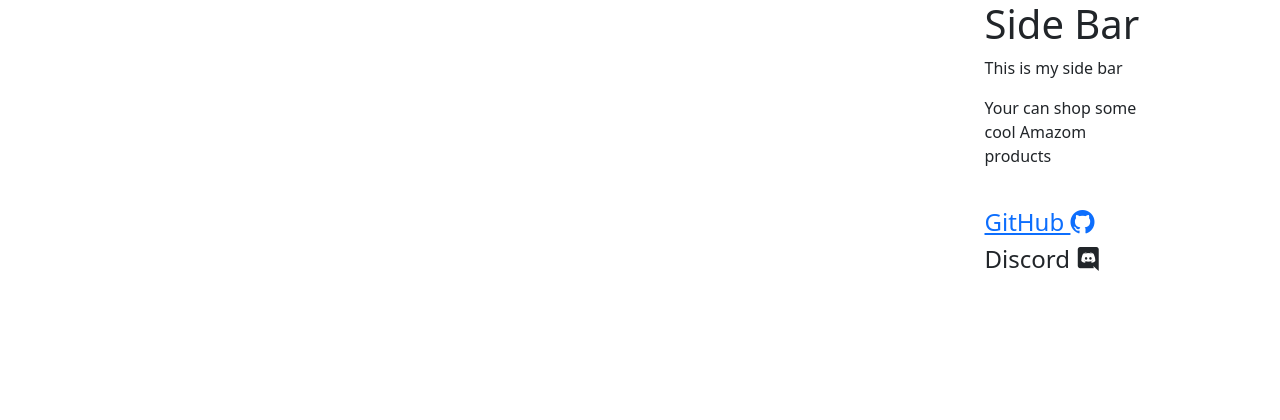
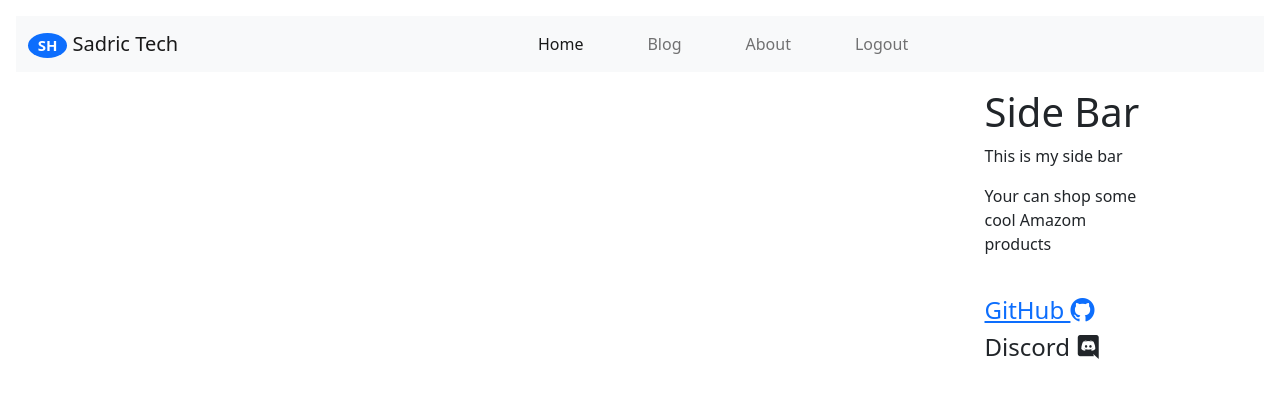
Before and after one commit to sadric5/djangoReactInOne, a Django app: template frontend/templates/base.html in a window 1280 px wide. Shown: the top 420 px of the page. Run offline with Django 3.2, Linux system fonts and the light colour scheme; the template is opened without the code that fills it, so the values that code supplies are empty.

Commit message:
update base.html and adding the nav bar

```diff
--- a/frontend/templates/base.html
+++ b/frontend/templates/base.html
@@ -29,7 +29,7 @@
     </head>
     <body>
         <header>
-
+            {% include 'navBar.html' %}
         </header>
         <div class='container'>
             <div class="row">
--- /dev/null
+++ b/frontend/templates/navBar.html
@@ -0,0 +1,28 @@
+<nav class="navbar navbar-expand-sm navbar-light bg-light m-3">
+    <div class="container-fluid">
+      <a class="navbar-brand " aria-hidden="true" href="#">
+        <span class="badge bg-primary rounded-circle">SH</span>
+        Sadric Tech
+      </a>
+      <button class="navbar-toggler" type="button" data-bs-toggle="collapse" data-bs-target="#navbarNavDropdown" aria-controls="navbarNavDropdown" aria-expanded="false" aria-label="Toggle navigation">
+        <span class="navbar-toggler-icon"></span>
+      </button>
+      <div class="collapse navbar-collapse d-flex justify-content-lg-evenly" id="navbarNavDropdown">
+        <ul class="navbar-nav ">
+          <li class="nav-item mx-4">
+            <a class="nav-link active" aria-current="page" href="#">Home</a>
+          </li>
+          <li class="nav-item mx-4">
+            <a class="nav-link" href="">Blog</a>
+          </li>
+          <li class="nav-item mx-4">
+            <a class="nav-link" href="">About</a>
+          </li>
+          <li class="nav-item mx-4">
+            <a class="nav-link" href="{% url 'logout' %}">Logout</a>
+          </li>
+
+        </ul>
+      </div>
+    </div>
+  </nav>
```
